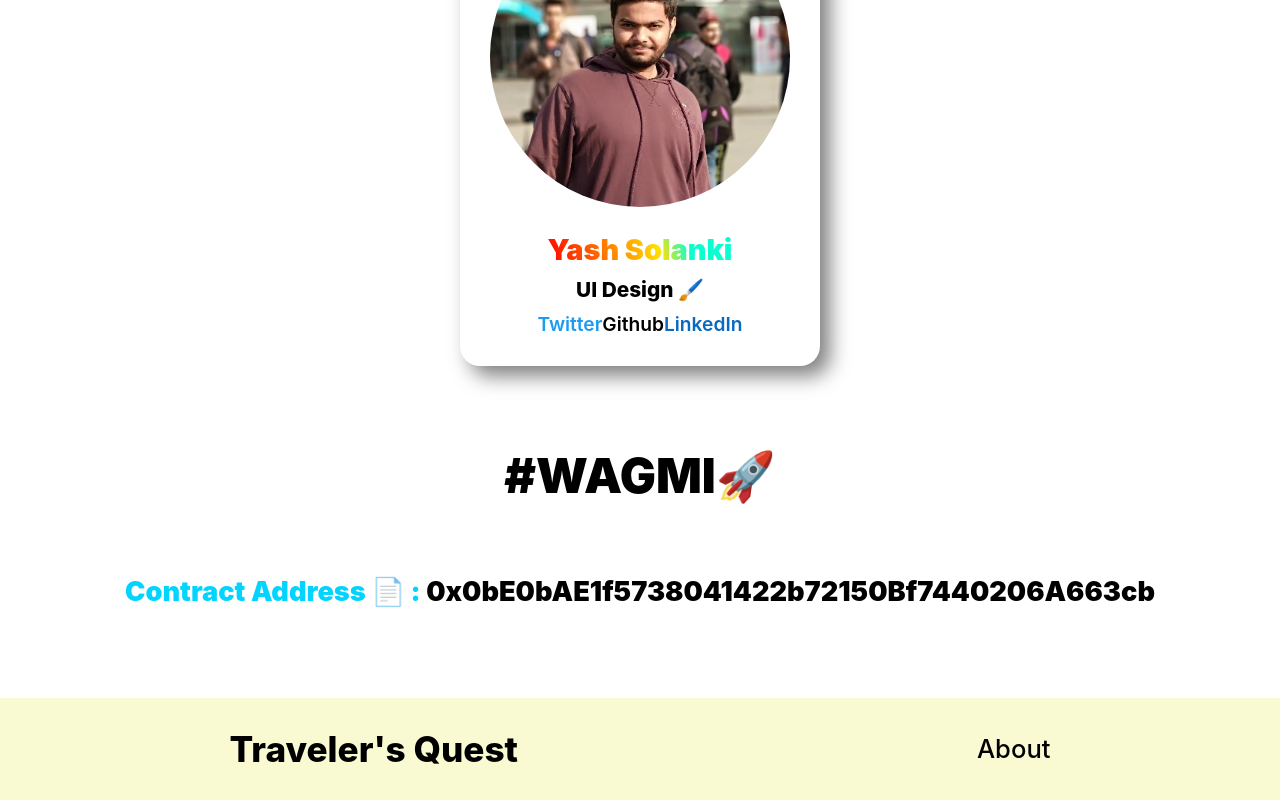
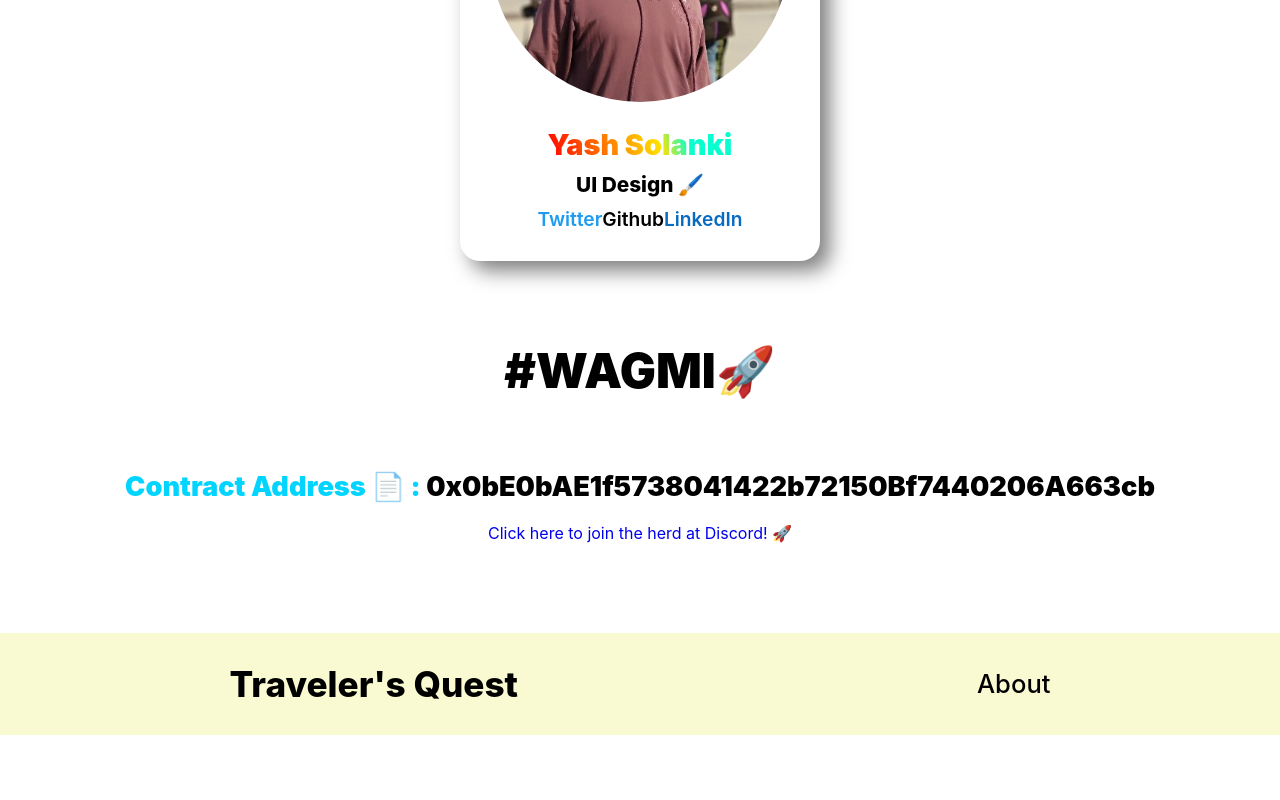
Before and after one commit to thxvatsal/travelers-quest, a Next.js app: page /about in a window 1280 px wide. Shown: the part 2740-3540 px from the top of the page. After the commit the page ends 3475 px from the top, so only its background shows below. Built offline with nearby package versions, Linux system fonts and the light colour scheme.

Commit message:
Final Commit

```diff
--- a/pages/about.js
+++ b/pages/about.js
@@ -12,6 +12,7 @@ import Footer from "./components/Footer";
 
 export default function About() {
   const contractLink = `https://mumbai.polygonscan.com/address/${NFT_CONTRACT_ADDRESS}`
+  const discord = "https://discord.gg/gB3Bkzrh"
   return (
     <>
       <Nav />
@@ -26,8 +27,7 @@ export default function About() {
         <div className={styles.sect}>
           <h2>Why we built it? 🚀</h2>
           <p>
-          Whenever we travel, we remember the amazing experiences we&apos;ve had over there. Taking this idea forward, We created this project where we have added NFTs as a symbol/memory. With Traveler&apos;s quest, not only will you be able to keep the NFT as a sign of that particular place, but in the upcoming updates you will also be able to get access to private communities that will open the doors for you to meet more people who share the same interests, hangout and exchange ideas with people around the world.<br />
-          But hey, that&apos;s not where Traveler&apos;s Quest ends. To reward you for your love for traveling, we have a special title &quot;Travel ninja&quot; and its perks for the crazy travels who would able to Mint all the NFTs first.
+          Whenever we travel, we remember the amazing experiences we&apos;ve had over there. Taking this idea forward, We created this project where we have added NFTs as a symbol/memory. With Traveler&apos;s quest, not only will you be able to keep the NFT as a sign of that particular place, but in the upcoming updates you will also be able to get access to private communities that will open the doors for you to meet more people who share the same interests, hangout and exchange ideas with people around the world.
           </p>
         </div>
       </section>
@@ -57,7 +57,7 @@ export default function About() {
               <Link href="https://www.linkedin.com/in/aayush-gupta-20023b183/"><a target="_blank" className={styles.linkedin}>LinkedIn</a></Link>
             </span>
           </div>
-          {/* Anish 2/3 */}
+          {/* Anish 3/3 */}
           <div className={styles.member}>
             <div className={styles.img}><Image src='/team/Anish.png' height="400px" width="400px" alt="" /></div>
             <span className={styles.name}>Anish Jain</span>
@@ -68,7 +68,7 @@ export default function About() {
               <Link href="https://www.linkedin.com/in/anish-jain-a401501b5/"><a target="_blank" className={styles.linkedin}>LinkedIn</a></Link>
             </span>
           </div>
-          {/* Abbas */}
+          {/* Abbas 3/3*/}
           <div className={styles.member}>
             <div className={styles.img}><Image src='/team/abbas2.jpg' height="400px" width="400px" alt="" /></div>
             <span className={styles.name}>Abbas Khan</span>
@@ -95,6 +95,7 @@ export default function About() {
         </div>
         <span className={styles.wagmi}>#WAGMI🚀</span>
         <span className={styles.contract}>Contract Address 📄 : <Link href={contractLink}><a target="_blank">{NFT_CONTRACT_ADDRESS}</a></Link></span>
+        <span className={styles.discord}><Link href={discord}><a target="_blank">Click here to join the herd at Discord! 🚀</a></Link></span>
       </section>
       <Footer />
     </>
```
